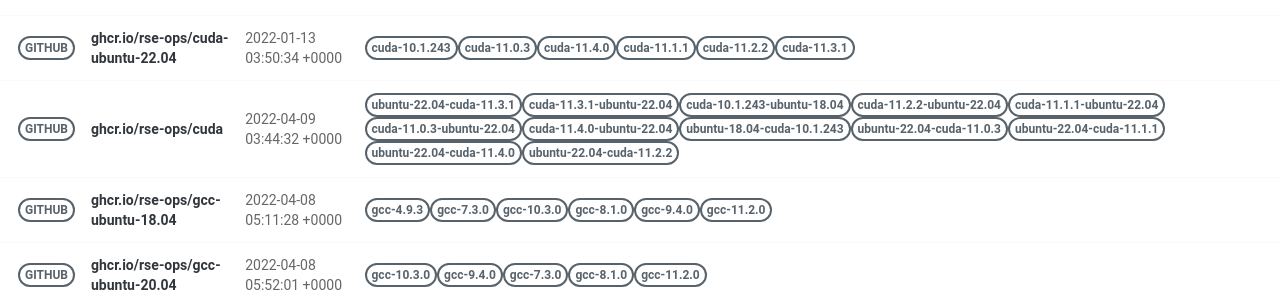
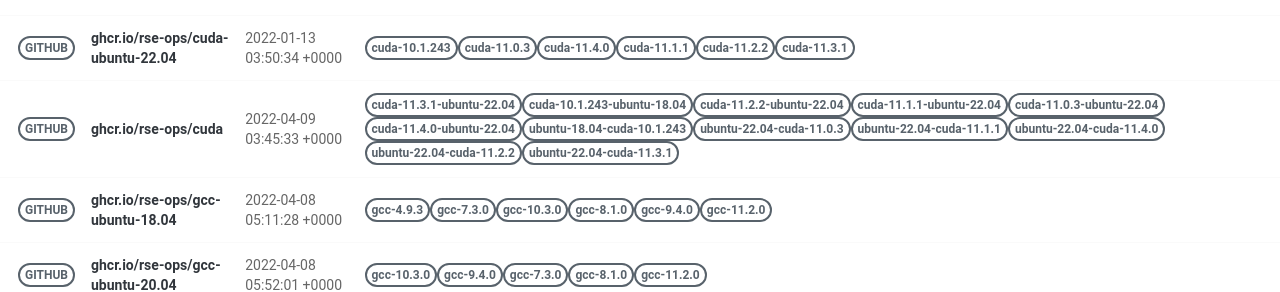
Before and after one commit to rse-ops/docker-images, a Jekyll site: the page built from pages/index.md, in a window 1280 px wide. Shown: the part 414-706 px from the top of the page. Built offline with Jekyll 4.4.1, drawn with Linux system fonts in a browser that asks for light colours; nearby versions of some CDN libraries; part of the change alters nothing that is shown.

Commit message:
Automated push to update library 2022-04-09

```diff
--- a/_library/ghcr.io-rse-ops-cuda.md
+++ b/_library/ghcr.io-rse-ops-cuda.md
@@ -1,14 +1,11 @@
 ---
 layout: container
 name: ghcr.io/rse-ops/cuda
-updated_at: 2022-04-09 03:44:32.261925
+updated_at: 2022-04-09 03:45:33.502051
 
 
 container_url: https://github.com/orgs/rse-ops/packages/container/package/cuda
 versions:
- - tag: ubuntu-22.04-cuda-11.3.1
-   dockerfile: https://github.com/rse-ops/docker-images/blob/main/ubuntu/cuda/Dockerfile
-   manifest: https://crane.ggcr.dev/manifest/ghcr.io/rse-ops/cuda:ubuntu-22.04-cuda-11.3.1
  - tag: cuda-11.3.1-ubuntu-22.04
    dockerfile: https://github.com/rse-ops/docker-images/blob/main/ubuntu/cuda/Dockerfile
    manifest: https://crane.ggcr.dev/manifest/ghcr.io/rse-ops/cuda:cuda-11.3.1-ubuntu-22.04
@@ -42,5 +39,8 @@ versions:
  - tag: ubuntu-22.04-cuda-11.2.2
    dockerfile: https://github.com/rse-ops/docker-images/blob/main/ubuntu/cuda/Dockerfile
    manifest: https://crane.ggcr.dev/manifest/ghcr.io/rse-ops/cuda:ubuntu-22.04-cuda-11.2.2
+ - tag: ubuntu-22.04-cuda-11.3.1
+   dockerfile: https://github.com/rse-ops/docker-images/blob/main/ubuntu/cuda/Dockerfile
+   manifest: https://crane.ggcr.dev/manifest/ghcr.io/rse-ops/cuda:ubuntu-22.04-cuda-11.3.1
 
 ---
```
